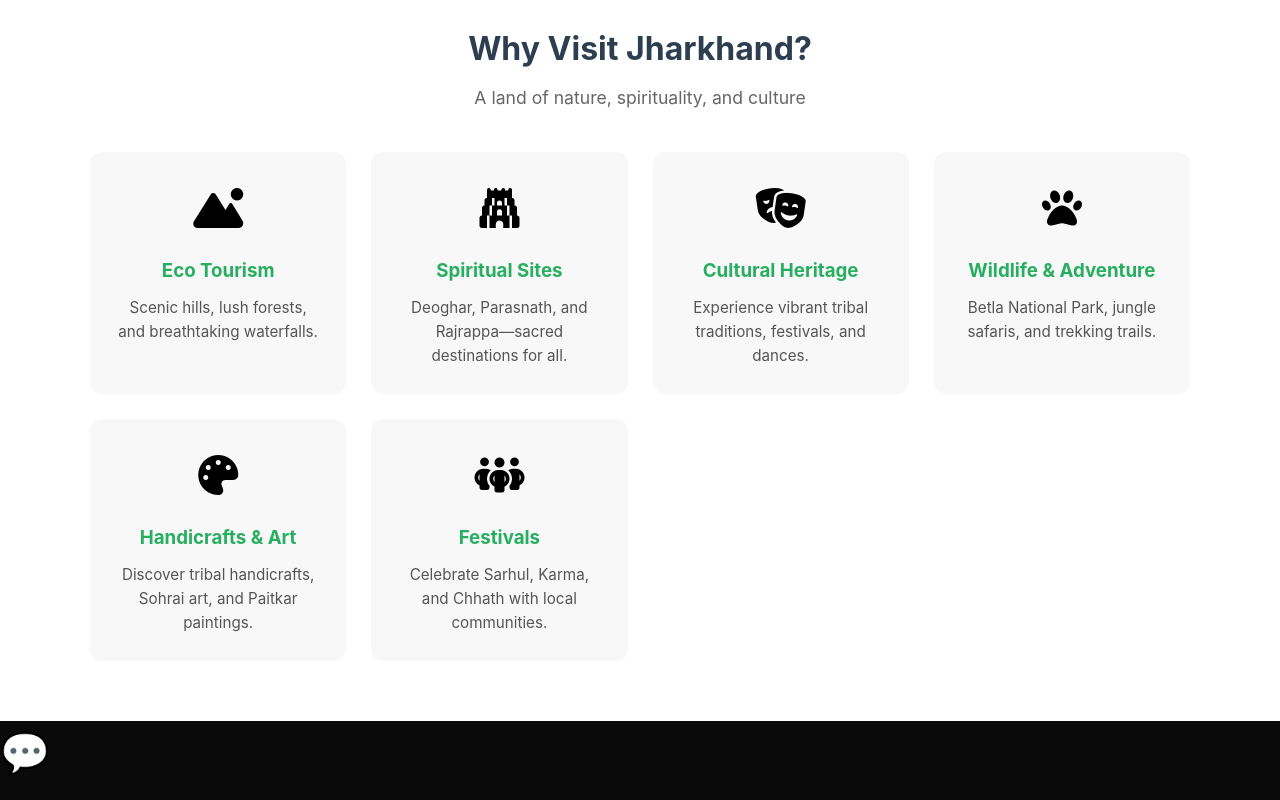
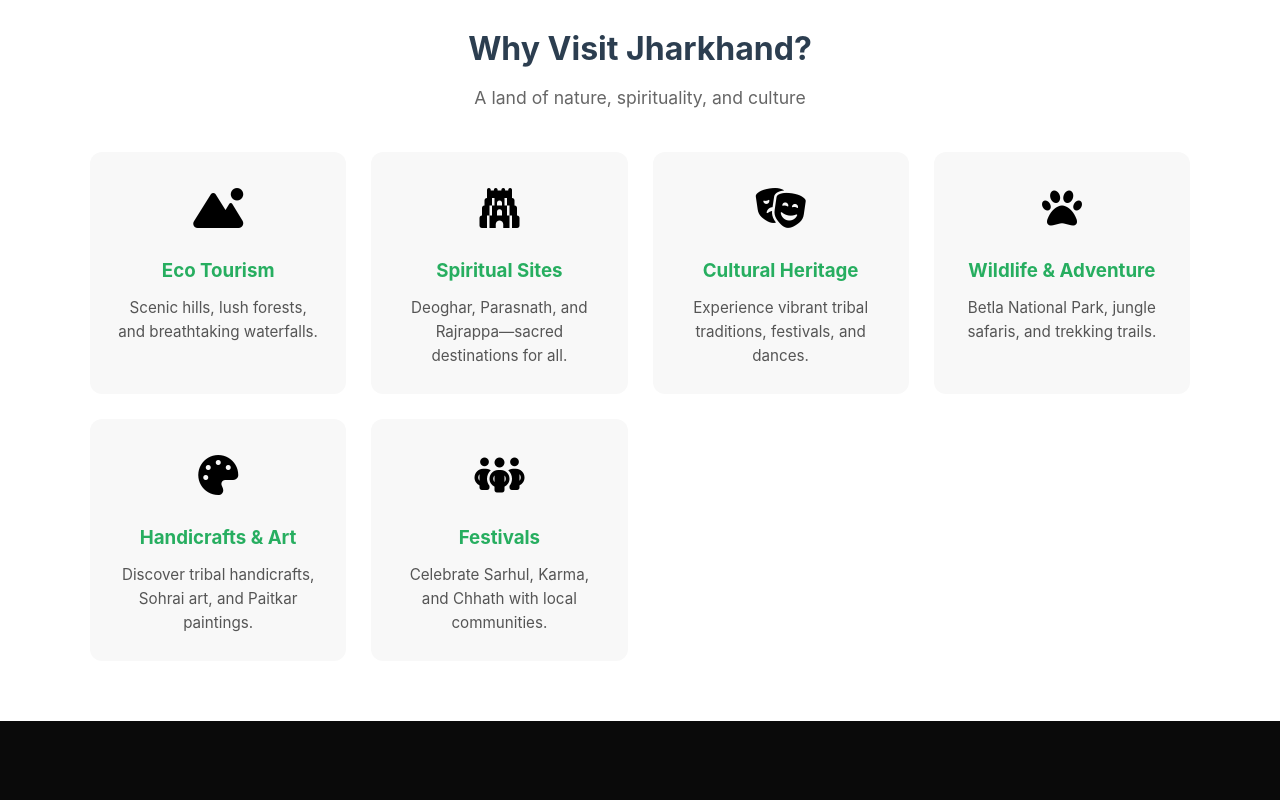
Before and after one commit to Jenisha06/Incredible_Jharkhand, a website: page index.html in a window 1280 px wide. Shown: the part 1822-2622 px from the top of the page. After the commit the page ends 2543 px from the top, so only its background shows below. Drawn offline with Linux system fonts and the light colour scheme.

Commit message:
Update index.html

```diff
--- a/index.html
+++ b/index.html
@@ -220,10 +220,6 @@
   </div>
 </section>
 <script src="script.js"></script>
-<!-- Floating toggle button -->
-<div class="float-btn" id="floatToggle" title="Open chat">
-  <div class="icon">💬</div>
-</div>
 
 
 
```
